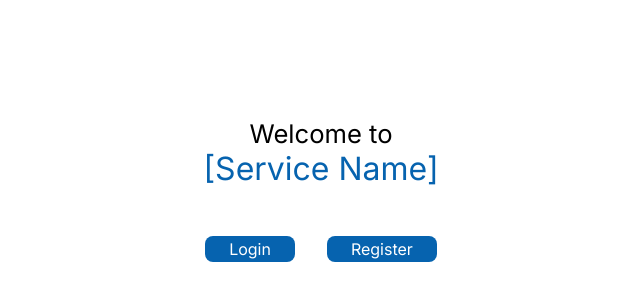
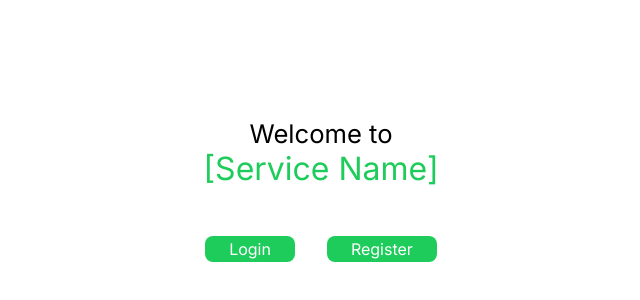
Before and after one commit to TiborVS/RIRSAplikacija, a React (Vite) app in the folder frontend/: page / in a window 1280 px wide. Shown: the part 122-422 px from the top of the page, without its empty margins (319-959 px from the left). Built offline with nearby package versions, Linux system fonts and the light colour scheme.

Commit message:
changed primary color to test redeploy pipeline

```diff
--- a/frontend/src/styles/style.css
+++ b/frontend/src/styles/style.css
@@ -1,7 +1,8 @@
 @import url('https://fonts.googleapis.com/css2?family=Inter:ital,opsz,wght@0,14..32,100..900;1,14..32,100..900&display=swap');
 
 :root {
-    --primary: #0663AF;
+    /*--primary: #0663AF; */
+    --primary: #1ecc5b;
     --text-on-primary: #FFFFFF;
     --red: #B91111;
     --red-hover: #c83d3d;
```
